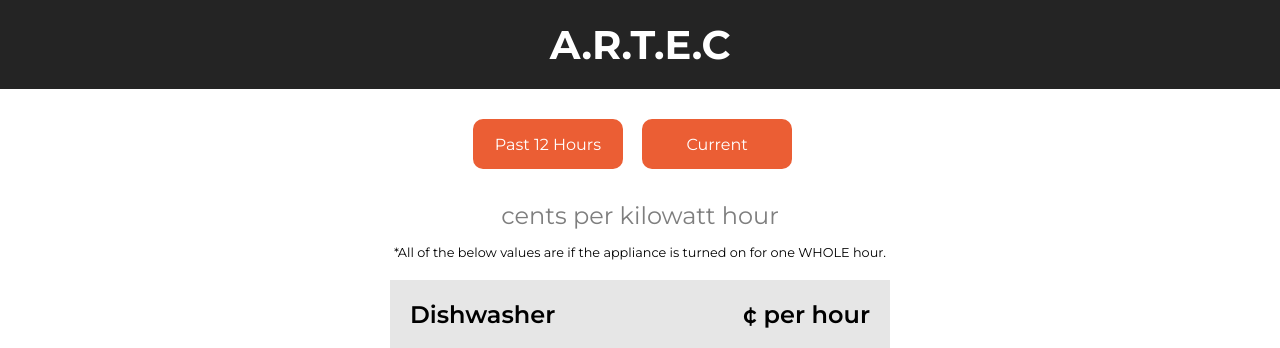
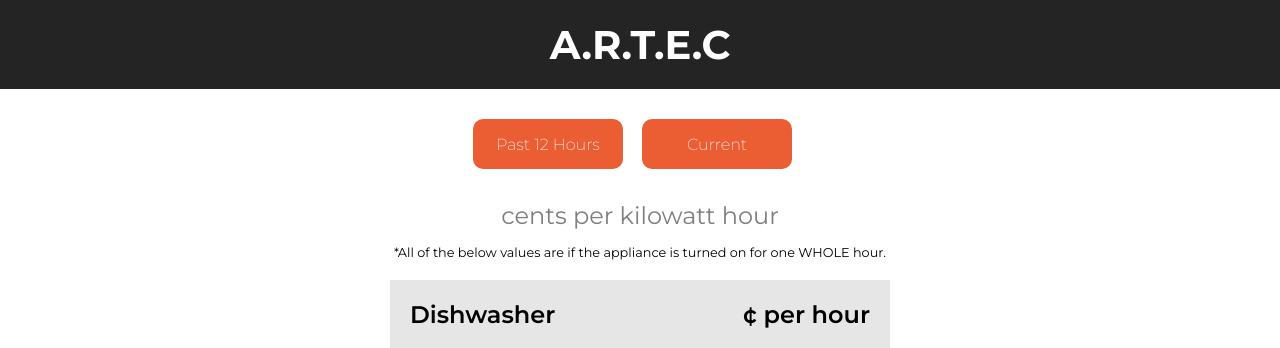
Before and after one commit to thewimpykid/rtpapp, a Django app: template home/templates/food/index.html in a window 1280 px wide. Shown: the top 348 px of the page. Run offline with Django 4.2, Linux system fonts and the light colour scheme; the template is opened without the code that fills it, so the values that code supplies are empty.

Commit message:
font change

```diff
--- a/home/static/food/past.css
+++ b/home/static/food/past.css
@@ -62,6 +62,7 @@ button {
     font-size: 1rem;
     border-radius: 10px;
     margin-right: 15px;
+    font-weight: 200;
 }
 
 button:hover {
--- a/home/static/food/style.css
+++ b/home/static/food/style.css
@@ -62,6 +62,7 @@ button {
     font-size: 1rem;
     border-radius: 10px;
     margin-right: 15px;
+    font-weight: 200;
 }
 
 button:hover {
```
